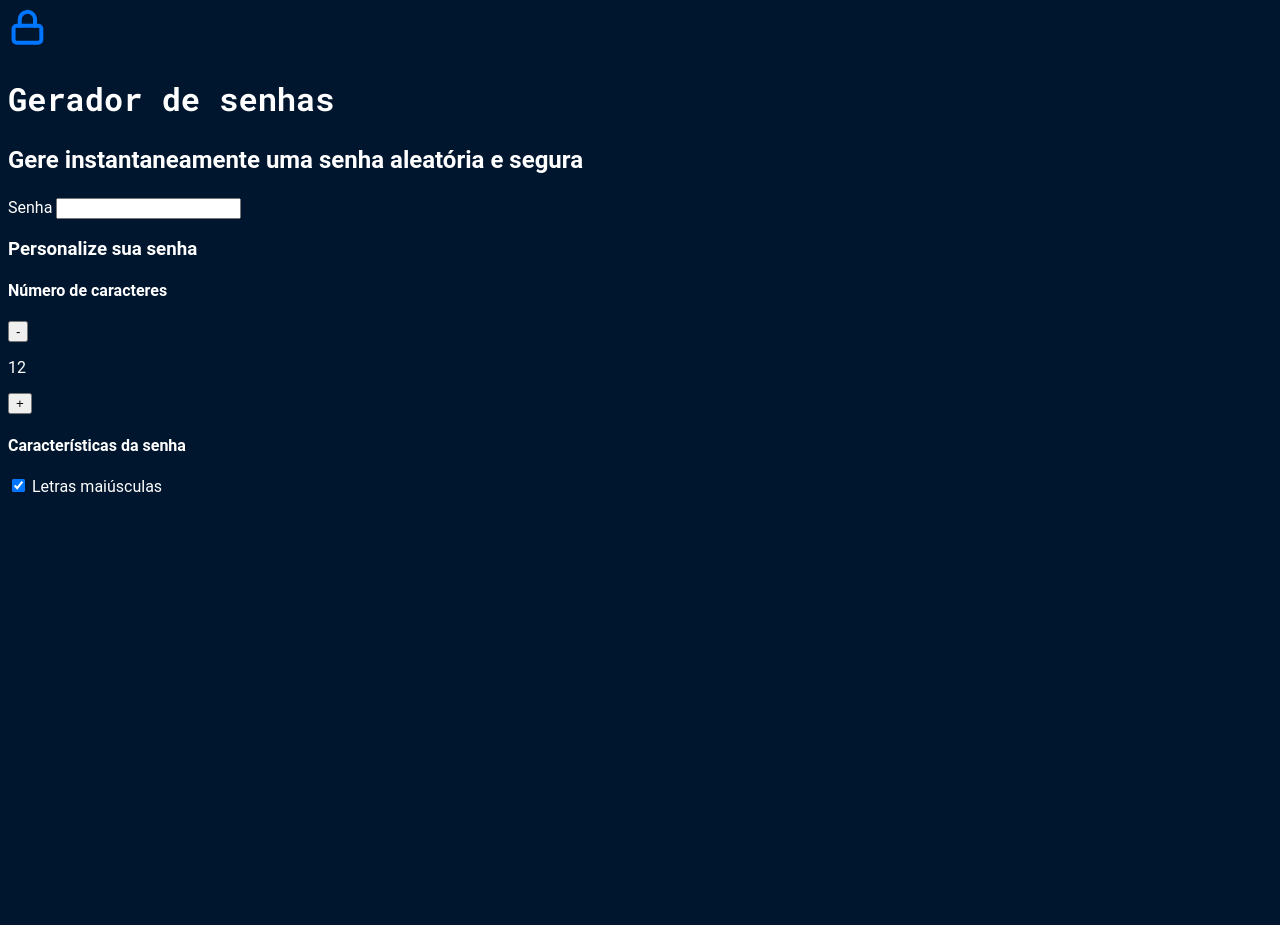
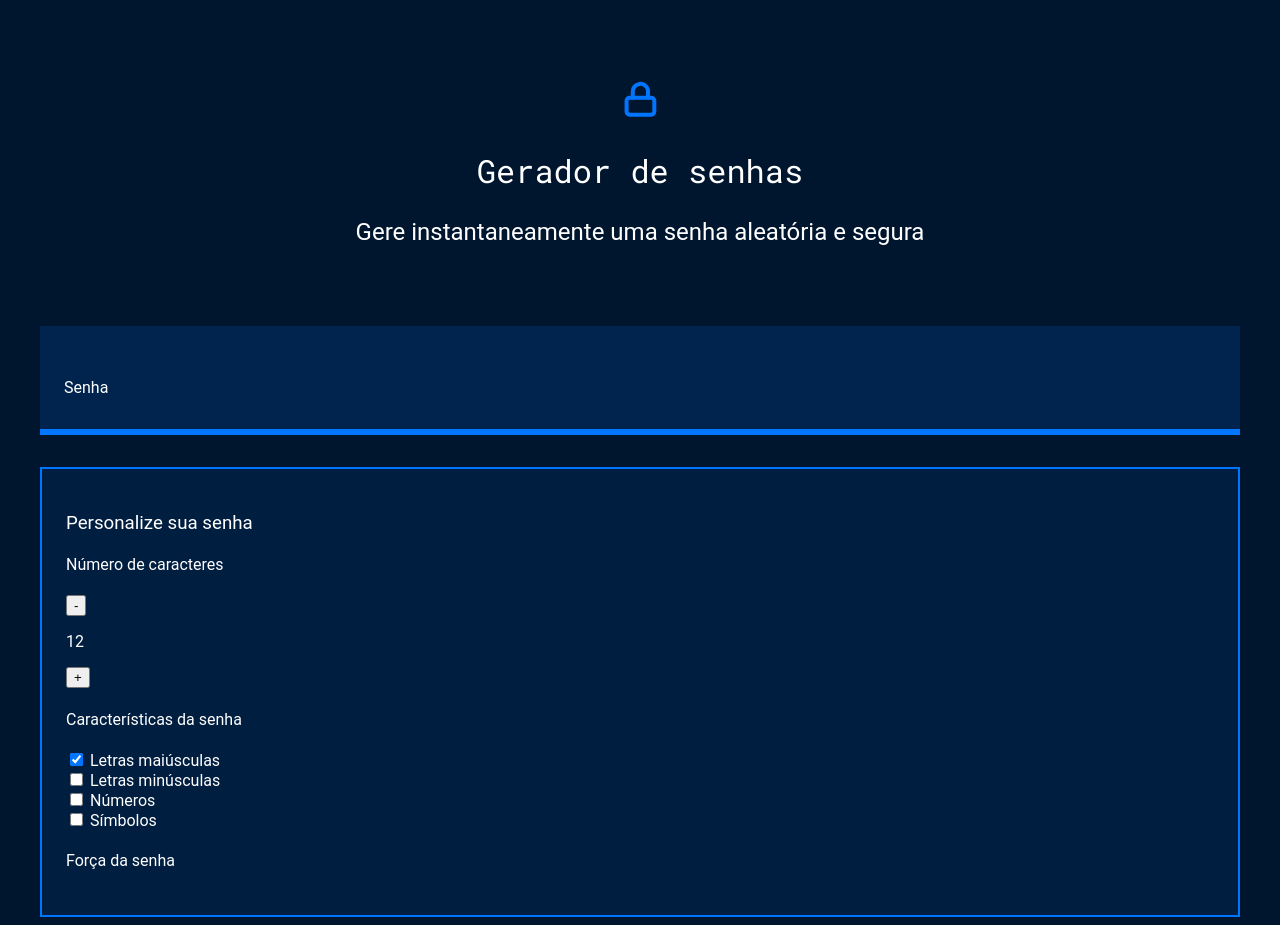
Before and after one commit to ProfXaxa/js-gerador-senha, a plain HTML site: page index.html in a window 1280 px wide. Before the commit the page ends 800 px from the top, so only its background shows below. Drawn offline with Linux system fonts and the light colour scheme.

Commit message:
parametro

```diff
--- a/index.html
+++ b/index.html
@@ -34,6 +34,21 @@
                         <input type="checkbox" name="maiusculo" class="checkbox" checked>
                         <label for="maiusculo">Letras maiúsculas</label>
                     </div>
+                     <div class="parametro-senha-checkbox">
+                        <input type="checkbox" name="minisculo" class="checkbox" >
+                        <label for="minisculo">Letras minúsculas</label>
+                    </div>
+                     <div class="parametro-senha-checkbox">
+                        <input type="checkbox" name="numero" class="checkbox" >
+                        <label for="numero">Números</label>
+                    </div>
+                     <div class="parametro-senha-checkbox">
+                        <input type="checkbox" name="simbolo" class="checkbox">
+                        <label for="simbolo">Símbolos</label>
+                    </div>
+                </div>
+                <div class="parametro-senha">
+                    <h4 class="parametro-senha_titulo">Força da senha</h4>
                 </div>
             </div>
         </div>
--- a/style.css
+++ b/style.css
@@ -8,6 +8,10 @@
     --borda: #0075ff;
     --roboto: 'Roboto', sans-serif;
     --roboto-mono: 'Roboto Mono', monospace;
+}
+
+* {
+    font-weight: 400;
 }
 
 body{
@@ -24,3 +28,40 @@ body{
 .titulo-secundario{
     font-size: 24px;
 }
+
+.conteudo-titulo{
+    text-align: center;
+    margin-top: 80px;
+}
+
+.conteudo-senha{
+    margin-top: 80px;
+    background: var(--fundo-senha);
+    padding: 24px;
+    border-bottom: 6px solid var(--borda);
+}
+
+#campo-senha{
+    background-color: var(--fundo-senha);
+    border: none;
+    color: var(--branco);
+    font-family: var(--roboto-mono);
+    font-size: 40px;
+    width: 70%;
+}
+
+#campo-senha:focus{
+    outline: none;
+}
+
+.conteudo{
+    max-width: 1200px;
+    margin: 0 auto;
+}
+
+.parametro{
+    background-color: var(--fundo-texto);
+    border: 2px solid var(--borda);
+    margin-top: 32px;
+    padding: 24px;
+}
```
